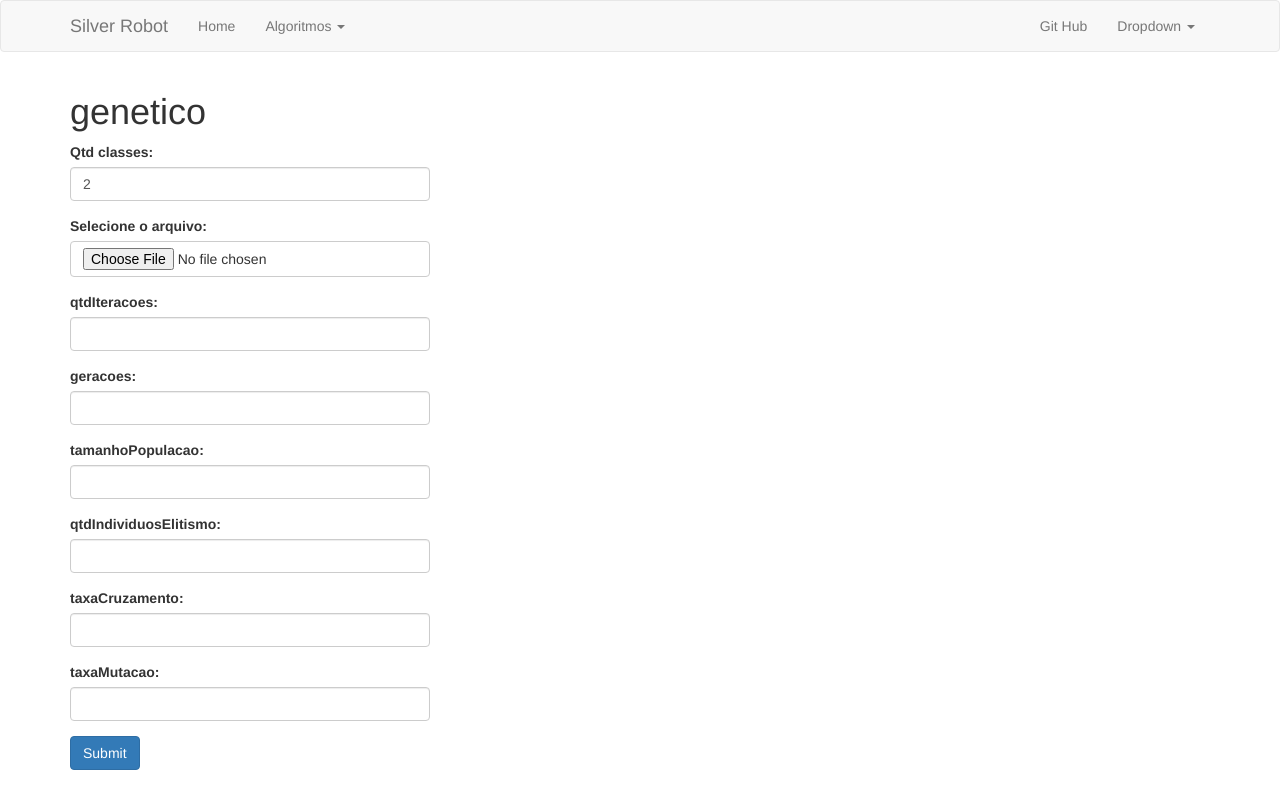
After one commit to ZackStone/silver-robot, a Flask app: page /genetico in a window 1280 px wide. The commit adds this page. Run offline with Flask 2, Linux system fonts and the light colour scheme; some libraries are stand-ins or nearby versions.

Commit message:
bootstrap, organizacao de paginas usando templates

```diff
--- a/main_app.py
+++ b/main_app.py
@@ -5,20 +5,15 @@ from flask import render_template
 from silverRobot.guloso.guloso import guloso_run
 from decimal import Decimal
 
-
-
 app = Flask(__name__)
-
 
 @app.route("/")
 def index():
-    #do whatevr here...
-    return 'Hello Heruko<br><a href="http://silver-robot.herokuapp.com/guloso/">Guloso</a>'
+    return render_template('index.html')
 
-@app.route('/hello')
-def hello():
-    return 'Hello, World'
-
+# ====================================================
+#       Exemplos
+# ====================================================
 @app.route('/user/<username>')
 def show_user_profile(username):
     # show the user profile for that user
@@ -29,41 +24,15 @@ def show_post(post_id):
     # show the post with the given id, the id is an integer
     return 'Post %d' % post_id
 
-
-@app.route('/projects/')
-def projects():
-    return 'The project page'
-
-@app.route('/about')
-def about():
-    return 'The about page'
-
-
-
 @app.route('/hello2/')
 @app.route('/hello2/<name>')
 def hello2(name=None):
     return render_template('hello2.html', name=name)
+# ====================================================
+#       Fim Exemplos
+# ====================================================
 
-
-
-def do_the_login():
-	return 'firstname: ' + request.form['firstname'] + '<br/>lastname: ' + request.form['lastname']
-def show_the_login_form():
-	return render_template('login.html')
-
-@app.route('/login', methods=['GET', 'POST'])
-def login():
-    if request.method == 'POST':
-        print(request.form)
-        return do_the_login()
-    else:
-        return show_the_login_form()
-
-
-
-
-def guloso_post():
+def lerArquivo():
     qtd_classes = int(request.form['qtd_classes'])
 
     f = request.files['the_file']
@@ -76,8 +45,9 @@ def guloso_post():
         if n.isnumeric():
             nums.append(Decimal(n))
 
-    return guloso_run(nums, qtd_classes)
+    return qtd_classes, nums
 
+# ====================================================
 
 @app.route('/guloso', methods=['GET', 'POST'])
 def guloso():
@@ -85,16 +55,24 @@ def guloso():
         return guloso_post()
     else:
         return render_template('upload.html', action='guloso')
+def guloso_post():
+    qtd_classes, nums = lerArquivo()
+    return guloso_run(nums, qtd_classes)
 
+# ====================================================
 
+@app.route('/genetico', methods=['GET', 'POST'])
+def genetico():
+    if request.method == 'POST':
+        return genetico_post()
+    else:
+        return render_template('upload.html', action='genetico')
+def genetico_post():
+    qtd_classes, nums = lerArquivo()
+    return ':P'
 
-
-
-
-
-#
 # ==================================================
+#       LOCAL
 # ==================================================
-#
 if __name__ == "__main__":
     app.run(debug=True)
--- /dev/null
+++ b/templates/genetico.html
@@ -0,0 +1,24 @@
+<div class="form-group">
+	<label>qtdIteracoes:</label>
+	<input type="text" name="qtdIteracoes" value="" class="form-control">
+</div>
+<div class="form-group">
+	<label>geracoes:</label>
+	<input type="text" name="geracoes" value="" class="form-control">
+</div>
+<div class="form-group">
+	<label>tamanhoPopulacao:</label>
+	<input type="text" name="tamanhoPopulacao" value="" class="form-control">
+</div>
+<div class="form-group">
+	<label>qtdIndividuosElitismo:</label>
+	<input type="text" name="qtdIndividuosElitismo" value="" class="form-control">
+</div>
+<div class="form-group">
+	<label>taxaCruzamento:</label>
+	<input type="text" name="taxaCruzamento" value="" class="form-control">
+</div>
+<div class="form-group">
+	<label>taxaMutacao:</label>
+	<input type="text" name="taxaMutacao" value="" class="form-control">
+</div>
--- /dev/null
+++ b/templates/shared/head.html
@@ -0,0 +1,12 @@
+<meta charset="UTF-8">
+<meta name="description" content="Descricao">
+<meta name="keywords" content="Teste">
+<meta name="author" content="Yitzhak Andrade">
+<meta name="viewport" content="width=device-width, initial-scale=1.0">
+
+<link rel="stylesheet" href="https://maxcdn.bootstrapcdn.com/bootstrap/3.3.7/css/bootstrap.min.css" />
+<script
+  src="https://code.jquery.com/jquery-1.12.4.min.js"
+  integrity="sha256-ZosEbRLbNQzLpnKIkEdrPv7lOy9C27hHQ+Xp8a4MxAQ="
+  crossorigin="anonymous"></script>
+<script src="https://maxcdn.bootstrapcdn.com/bootstrap/3.3.7/js/bootstrap.min.js"></script>
--- /dev/null
+++ b/templates/shared/layout.html
@@ -0,0 +1,19 @@
+<!DOCTYPE html>
+<html>
+<head>
+	{% block head %}
+	{% include 'shared/head.html' %}
+	<title>{% block title %}{% endblock %} - Silver Robot</title>
+	{% endblock %}
+</head>
+<body>
+
+{% include 'shared/navbar.html' %}
+
+<div class=container>
+	{% block content %}
+	{% endblock %}
+</div>
+
+</body>
+</html>
--- /dev/null
+++ b/templates/shared/navbar.html
@@ -0,0 +1,41 @@
+<nav class="navbar navbar-default">
+  <div class="container">
+    <!-- Brand and toggle get grouped for better mobile display -->
+    <div class="navbar-header">
+      <button type="button" class="navbar-toggle collapsed" data-toggle="collapse" data-target="#bs-example-navbar-collapse-1">
+        <span class="sr-only">Toggle navigation</span>
+        <span class="icon-bar"></span>
+        <span class="icon-bar"></span>
+        <span class="icon-bar"></span>
+      </button>
+      <a class="navbar-brand" href="/">Silver Robot</a>
+    </div>
+
+    <!-- Collect the nav links, forms, and other content for toggling -->
+    <div class="collapse navbar-collapse" id="bs-example-navbar-collapse-1">
+      <ul class="nav navbar-nav">
+        <li><a href="/">Home</a></li>
+        <li class="dropdown">
+          <a href="#" class="dropdown-toggle" data-toggle="dropdown">Algoritmos <span class="caret"></span></a>
+          <ul class="dropdown-menu">
+            <li><a href="/guloso">Guloso</a></li>
+            <li><a href="/genetico">Genetico</a></li>
+          </ul>
+        </li>
+      </ul>
+      <ul class="nav navbar-nav navbar-right">
+        <li><a href="http://github.com/YitzhakAndrade/silver-robot">Git Hub</a></li>
+        <li class="dropdown">
+          <a href="#" class="dropdown-toggle" data-toggle="dropdown">Dropdown <span class="caret"></span></a>
+          <ul class="dropdown-menu">
+            <li><a href="#">Action</a></li>
+            <li><a href="#">Another action</a></li>
+            <li><a href="#">Something else here</a></li>
+            <li role="separator" class="divider"></li>
+            <li><a href="#">Separated link</a></li>
+          </ul>
+        </li>
+      </ul>
+    </div><!-- /.navbar-collapse -->
+  </div><!-- /.container-fluid -->
+</nav>
--- a/templates/upload.html
+++ b/templates/upload.html
@@ -1,19 +1,28 @@
-<!DOCTYPE html>
-<html>
-<body>
+{% extends "shared/layout.html" %}
+
+{% block title %} {{ super() }} {% endblock %}
+
+{% block content %}
 
 <h1>{{action}}</h1>
 
 <form action="/{{action}}" method="post" enctype="multipart/form-data" accept="text/*">
-	Qtd classes:<br>
-	<input type="text" name="qtd_classes" value="2">
-	<br><br>
-
-	<input type="file" name="the_file" />
-
-	<br><br>
-	<input type="submit" value="Submit">
+	<div class="row">
+		<div class="col-md-4">
+			<div class="form-group">
+				<label>Qtd classes:</label>
+				<input type="text" name="qtd_classes" value="2" class="form-control">
+			</div>
+			<div class="form-group">
+				<label>Selecione o arquivo:</label>
+				<input type="file" name="the_file" class="btn btn-default btn-block" />
+			</div>
+			{% include action + ".html" %}
+			<div class="form-group">
+				<input type="submit" value="Submit" class="btn btn-primary">
+			</div>
+		</div>
+	</div>
 </form>
 
-</body>
-</html>
+{% endblock %}
```
Also changed, not shown: templates/index.html (added, +15 -0 lines), templates/login.html (deleted, +0 -16 lines), templates/guloso.html (added).
